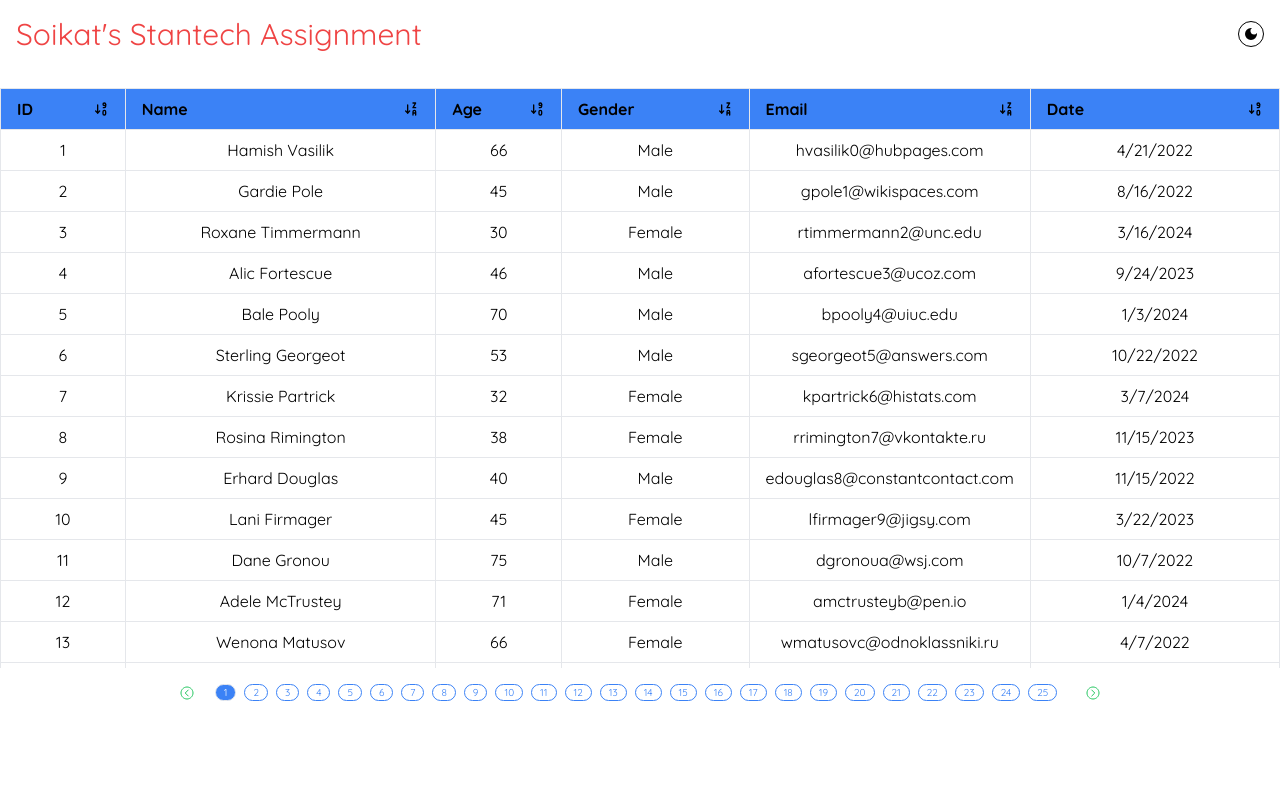
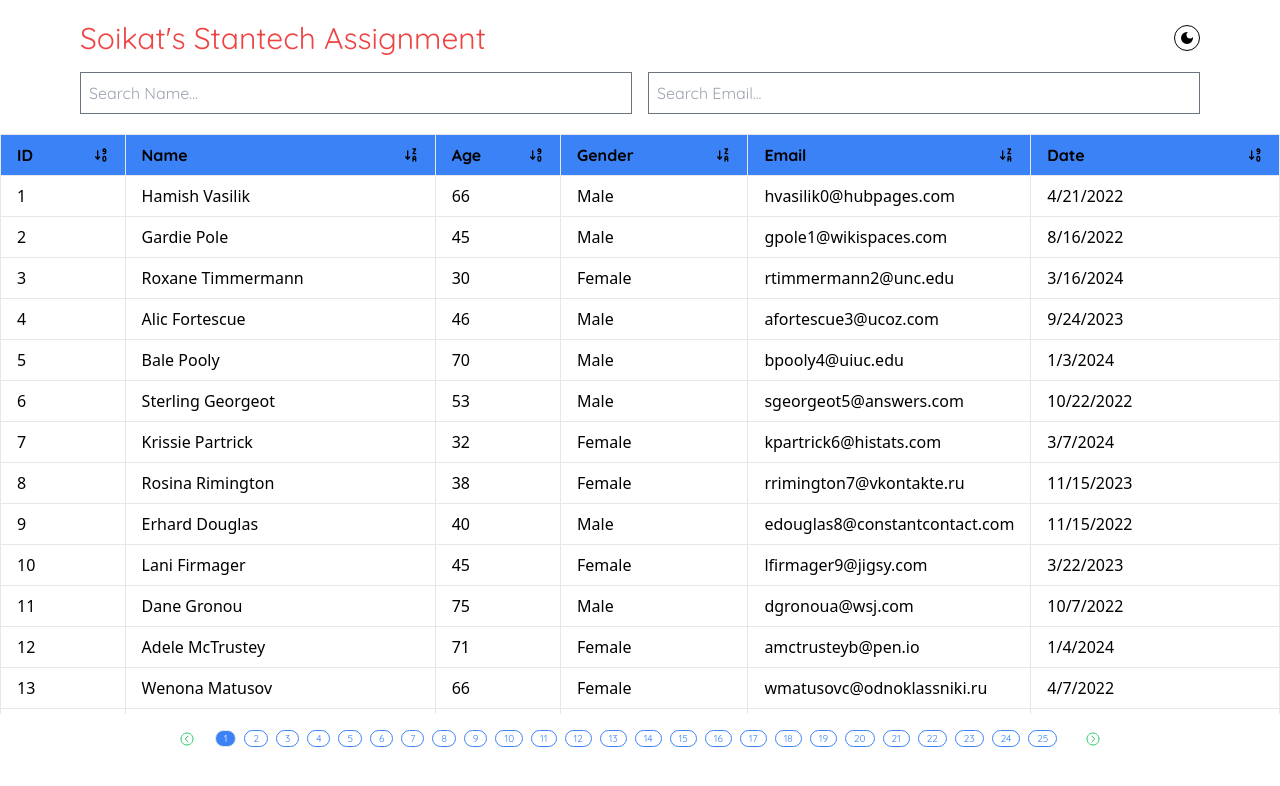
Before and after one commit to dev-Soikat/resizable-table, a React (Vite) app: page / in a window 1280 px wide. Shown: the top 786 px of the page. Built offline with nearby package versions, Linux system fonts and the light colour scheme.

Commit message:
draggable columns

```diff
--- a/src/App.jsx
+++ b/src/App.jsx
@@ -11,7 +11,7 @@ const App = () => {
   return (
     <div className={dark && 'dark'}>
       <div className="dark:bg-black max-w-[1920px] m-auto">
-        <div className='flex justify-between items-center p-4'>
+        <div className='flex justify-between items-center px-20 pt-5'>
           <p className="text-red-500 dark:text-yellow-500 font-qsand text-3xl">Soikat's Stantech Assignment</p>
 
           <div className='border border-black dark:border-white rounded-full p-1 cursor-pointer' onClick={toggleDarkMode}>
--- a/src/components/table/index.jsx
+++ b/src/components/table/index.jsx
@@ -14,12 +14,17 @@ const initialWidths = {
 
 const ResizableTable = () => {
   const itemsPerPage = 40;
+  const dragItem = useRef();
+  const dragOverItem = useRef();
   const resizableRefs = useRef({});
 
   const [page, setPage] = useState(1);
   const [data, setData] = useState([]);
+  const [name, setName] = useState({ val: '', error: false });
+  const [email, setEmail] = useState({ val: '', error: false });
+  const [columnWidths, setColumnWidths] = useState(initialWidths);
+  const [columns, setColumns] = useState(['ID', 'Name', 'Age', 'Gender', 'Email', 'Date']);
   const [sortOrder, setSortOrder] = useState(true) // true for ascending - false for descending
-  const [columnWidths, setColumnWidths] = useState(initialWidths);
 
   useEffect(() => {
     displayData(page)
@@ -60,7 +65,6 @@ const ResizableTable = () => {
     setData(paginatedData);
   };
 
-  // go to previous page
   const prevPage = () => {
     if (page > 1) {
       setPage(page - 1);
@@ -68,7 +72,6 @@ const ResizableTable = () => {
     }
   };
 
-  // go to next page
   const nextPage = () => {
     const maxPage = Math.ceil(1000 / itemsPerPage);
     if (page < maxPage) {
@@ -77,52 +80,137 @@ const ResizableTable = () => {
     }
   };
 
-  // go to specific page
   const displayUniquePage = (newPage) => {
     setPage(newPage);
     displayData(newPage);
   };
 
-  // sorting logic
   const toggleSort = (columnToSort) => {
     let temp = [...data];
     setSortOrder(!sortOrder);
     if (sortOrder) {
-      if (columnToSort == 'ID') temp.sort((a,b) => b.id - a.id)
-      if (columnToSort == 'Age') temp.sort((a,b) => b.age - a.age)
-      if (columnToSort == 'Name') temp.sort((a,b) => b.name.localeCompare(a.name))
-      else if (columnToSort == 'Email') temp.sort((a,b) => b.email.localeCompare(a.email))
-      else if (columnToSort == 'Gender') temp.sort((a,b) => b.gender.localeCompare(a.gender))
-      else if (columnToSort == 'Date') temp.sort((a,b) => new Date(b.date) - new Date(a.date))
+      if (columnToSort == 'ID') temp.sort((a, b) => b.id - a.id)
+      if (columnToSort == 'Age') temp.sort((a, b) => b.age - a.age)
+      if (columnToSort == 'Name') temp.sort((a, b) => b.name.localeCompare(a.name))
+      else if (columnToSort == 'Email') temp.sort((a, b) => b.email.localeCompare(a.email))
+      else if (columnToSort == 'Gender') temp.sort((a, b) => b.gender.localeCompare(a.gender))
+      else if (columnToSort == 'Date') temp.sort((a, b) => new Date(b.date) - new Date(a.date))
     } else {
-      if (columnToSort == 'ID') temp.sort((a,b) => a.id - b.id)
-      if (columnToSort == 'Age') temp.sort((a,b) => a.age - b.age)
-      if (columnToSort == 'Name') temp.sort((a,b) => a.name.localeCompare(b.name))
-      else if (columnToSort == 'Email') temp.sort((a,b) => a.email.localeCompare(b.email))
-      else if (columnToSort == 'Gender') temp.sort((a,b) => a.gender.localeCompare(b.gender))
-      else if (columnToSort == 'Date') temp.sort((a,b) => new Date(a.date) - new Date(b.date))
+      if (columnToSort == 'ID') temp.sort((a, b) => a.id - b.id)
+      if (columnToSort == 'Age') temp.sort((a, b) => a.age - b.age)
+      if (columnToSort == 'Name') temp.sort((a, b) => a.name.localeCompare(b.name))
+      else if (columnToSort == 'Email') temp.sort((a, b) => a.email.localeCompare(b.email))
+      else if (columnToSort == 'Gender') temp.sort((a, b) => a.gender.localeCompare(b.gender))
+      else if (columnToSort == 'Date') temp.sort((a, b) => new Date(a.date) - new Date(b.date))
     }
     setData(temp)
   }
 
+  const filterName = query => {
+    setName({ ...name, val: query, error: false });
+    let temp = [...data];
+    temp = temp.filter(val => val.name.toLowerCase().includes(query.toLowerCase()));
+    if (query != '' && temp.length > 0) {
+      setData(temp)
+    } else if (query != '' && temp.length == 0) {
+      setName({ ...name, val: query, error: true });
+    } else if (query == '') {
+      displayData(page)
+    }
+  }
+
+  const filterEmail = query => {
+    setEmail({ ...email, val: query, error: false });
+    let temp = [...data];
+    temp = temp.filter(val => val.email.toLowerCase().includes(query.toLowerCase()));
+    if (query != '' && temp.length > 0) {
+      setData(temp)
+    } else if (query != '' && temp.length == 0) {
+      setEmail({ ...email, val: query, error: true });
+    } else if (query == '') {
+      displayData(page)
+    }
+  }
+
+  // Drag and Drop Handlers
+  const handleDragStart = (index) => {
+    dragItem.current = index;
+  };
+
+  const handleDragEnter = (index) => {
+    dragOverItem.current = index;
+    const newColumns = [...columns];
+    const draggedItemContent = newColumns[dragItem.current];
+    newColumns.splice(dragItem.current, 1);
+    newColumns.splice(dragOverItem.current, 0, draggedItemContent);
+    dragItem.current = dragOverItem.current;
+    dragOverItem.current = null;
+    setColumns(newColumns);
+  };
+
+  const renderColumnContent = (row, column) => {
+    switch (column) {
+      case 'ID':
+        return row.id;
+      case 'Name':
+        return row.name;
+      case 'Age':
+        return row.age;
+      case 'Gender':
+        return row.gender;
+      case 'Email':
+        return row.email;
+      case 'Date':
+        return row.date;
+      default:
+        return null;
+    }
+  };
+
   return (
     <React.Fragment>
+      <div className='grid grid-cols-12 gap-4 px-20 pt-4'>
+        <div className='col-span-6'>
+          <input
+            type='text'
+            value={name.val}
+            placeholder='Search Name...'
+            onChange={e => filterName(e.target.value)}
+            className='w-full border-[1px] border-gray-500 p-2 font-qsand'
+          />
+          {name.error ? <p className='font-qsand text-sm text-red-500'>No records found for the specified query..!!</p> : null}
+        </div>
+
+        <div className='col-span-6'>
+          <input
+            value={email.val}
+            type='email'
+            placeholder='Search Email...'
+            onChange={e => filterEmail(e.target.value)}
+            className='w-full border-[1px] border-gray-500 p-2 font-qsand'
+          />
+          {email.error ? <p className='font-qsand text-sm text-red-500'>No emails found for the specified query..!!</p> : null}
+        </div>
+      </div>
+
       <div className="container mx-auto mt-5 h-[580px] overflow-auto">
         <table className="table-auto w-full border-collapse h-96">
           <thead className='bg-blue-500 sticky top-0 z-10'>
             <tr>
-              {Object.keys(initialWidths).map(column => (
+              {columns.map((column, index) => (
                 <th
                   key={column}
+                  style={{ width: `${columnWidths[column]}%` }}
                   className="border px-4 py-2 relative font-qsand"
-                  style={{ width: `${columnWidths[column]}%` }}
-                  onClick={() => toggleSort(column)}
+                  draggable
+                  onDragStart={() => handleDragStart(index)}
+                  onDragEnter={() => handleDragEnter(index)}
                 >
                   <div className='flex justify-between items-center'>
                     {column}
                     {!sortOrder ?
-                      (column == 'ID' || column == 'Age' || column == 'Date') ? <TbSortAscendingNumbers className='cursor-pointer' /> : <TbSortAscendingLetters className='cursor-pointer' />
-                    : (column == 'ID' || column == 'Age' || column == 'Date') ? <TbSortDescendingNumbers className='cursor-pointer' /> : <TbSortDescendingLetters className='cursor-pointer' />
+                      (column == 'ID' || column == 'Age' || column == 'Date') ? <TbSortAscendingNumbers className='cursor-pointer' onClick={() => toggleSort(column)} /> : <TbSortAscendingLetters className='cursor-pointer' onClick={() => toggleSort(column)} />
+                      : (column == 'ID' || column == 'Age' || column == 'Date') ? <TbSortDescendingNumbers className='cursor-pointer' onClick={() => toggleSort(column)} /> : <TbSortDescendingLetters className='cursor-pointer' onClick={() => toggleSort(column)} />
                     }
                   </div>
                   <div
@@ -134,14 +222,23 @@ const ResizableTable = () => {
             </tr>
           </thead>
           <tbody>
-            {data.map(row => (
-              <tr key={row.id}>
+            {/* {data.map(row => (
+              <tr key={row.id} className='h-10'>
                 <td className="border px-4 py-2 font-qsand text-center">{row.id}</td>
                 <td className="border px-4 py-2 font-qsand text-center">{row.name}</td>
                 <td className="border px-4 py-2 font-qsand text-center">{row.age}</td>
                 <td className="border px-4 py-2 font-qsand text-center">{row.gender}</td>
                 <td className="border px-4 py-2 font-qsand text-center">{row.email}</td>
                 <td className="border px-4 py-2 font-qsand text-center">{row.date}</td>
+              </tr>
+            ))} */}
+            {data.map((row, rowIndex) => (
+              <tr key={rowIndex}>
+                {columns.map((column, colIndex) => (
+                  <td key={colIndex} className="border px-4 py-2">
+                    {renderColumnContent(row, column)}
+                  </td>
+                ))}
               </tr>
             ))}
           </tbody>
```
